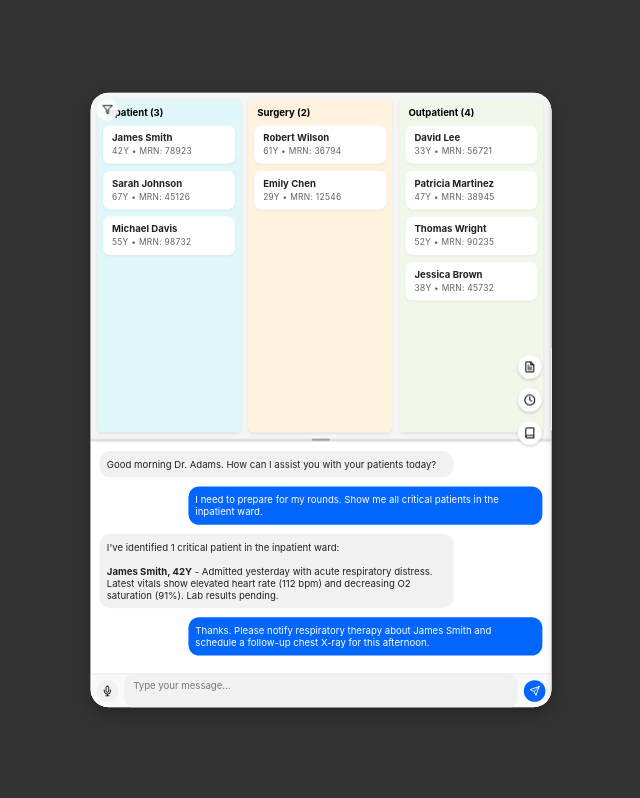
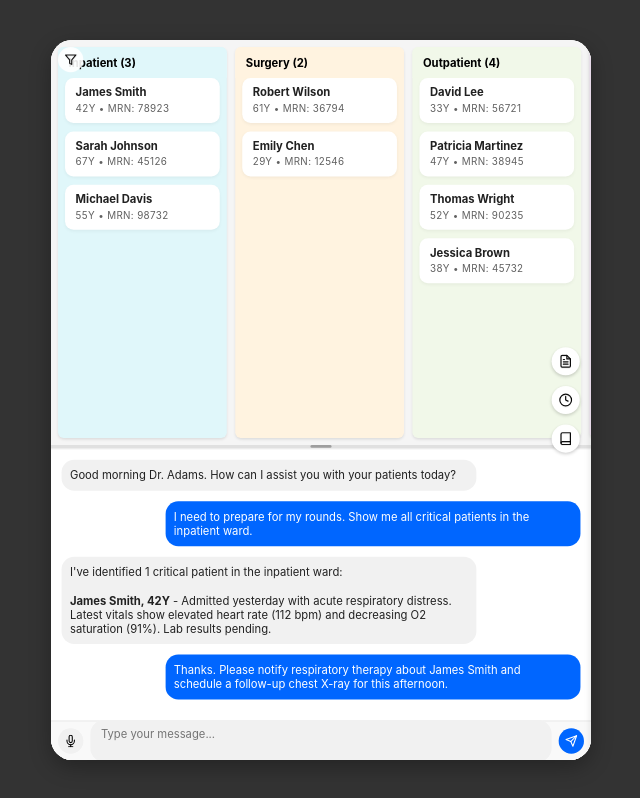
Before and after one commit to Tofua/PRM, a plain HTML site: page index.html in a window 1280 px wide. Shown: the whole page, without its empty margins (319-959 px from the left). Drawn offline with Linux system fonts and the light colour scheme.

Commit message:
Update index.html

```diff
--- a/index.html
+++ b/index.html
@@ -2,7 +2,7 @@
 <html lang="en">
 <head>
     <meta charset="UTF-8">
-    <meta name="viewport" content="width=device-width, initial-scale=1.0">
+    <meta name="viewport" content="width=device-width, initial-scale=1.0, maximum-scale=1.0, user-scalable=no">
     <title>PRM Pure-Visual UI Mockup</title>
     <style>
         :root {
@@ -31,6 +31,32 @@
             margin: 0;
             padding: 0;
             font-family: -apple-system, BlinkMacSystemFont, "SF Pro", sans-serif;
+            -webkit-tap-highlight-color: transparent;
+            -webkit-touch-callout: none;
+            -webkit-user-select: none;
+            -khtml-user-select: none;
+            -moz-user-select: none;
+            -ms-user-select: none;
+            user-select: none;
+        }
+
+        /* Allow text input in specific elements */
+        input, textarea {
+            -webkit-user-select: text;
+            -khtml-user-select: text;
+            -moz-user-select: text;
+            -ms-user-select: text;
+            user-select: text;
+        }
+
+        html, body {
+            overscroll-behavior: none; /* Prevent pull-to-refresh */
+            overflow: hidden;
+            touch-action: none;
+            height: 100%;
+            width: 100%;
+            margin: 0;
+            padding: 0;
         }
 
         body {
@@ -38,8 +64,13 @@
             display: flex;
             justify-content: center;
             align-items: center;
-            height: 100vh;
+            min-height: 100vh;
+            height: 100%;
+            width: 100%;
+            margin: 0;
+            padding: 0;
             overflow: hidden;
+            position: fixed; /* Prevent bounce/scroll on mobile */
         }
 
         #ipad-container {
@@ -50,6 +81,7 @@
             border-radius: 30px;
             overflow: hidden;
             box-shadow: 0 10px 30px rgba(0, 0, 0, 0.3);
+            transform-origin: center center;
         }
 
         #app {
@@ -435,18 +467,58 @@
         @media only screen and (max-width: 768px), (max-height: 1024px) {
             #ipad-container {
                 transform: scale(0.8);
+                transform-origin: center center;
             }
         }
 
         @media only screen and (max-width: 615px), (max-height: 820px) {
             #ipad-container {
                 transform: scale(0.6);
+                transform-origin: center center;
             }
         }
 
         @media only screen and (max-width: 461px), (max-height: 615px) {
             #ipad-container {
                 transform: scale(0.45);
+                transform-origin: center center;
+            }
+        }
+
+        /* Mobile-specific scaling */
+        @media only screen and (max-device-width: 480px) {
+            body {
+                display: flex;
+                justify-content: center;
+                align-items: center;
+                min-height: 100vh;
+                overflow: hidden;
+                touch-action: none;
+            }
+
+            #ipad-container {
+                transform: scale(0.4);
+                transform-origin: center center;
+                max-width: 100vw;
+                max-height: 100vh;
+            }
+        }
+
+        /* Safari-specific fixes */
+        @supports (-webkit-touch-callout: none) {
+            body {
+                /* Prevent overscroll/bounce effect on iOS */
+                position: fixed;
+                width: 100%;
+                height: 100%;
+            }
+
+            #ipad-container {
+                /* Added for better iOS compatibility */
+                -webkit-transform: scale(0.4);
+                -webkit-transform-origin: center center;
+                transform: scale(0.4);
+                transform-origin: center center;
             }
         }
     </style>
@@ -741,6 +813,43 @@
     </div>
 
     <script>
+        // Add a specific "viewport lock" function for mobile Safari
+        function lockViewport() {
+            // Get the current dimensions
+            const vh = window.innerHeight;
+            const vw = window.innerWidth;
+
+            // Force the size to current dimensions
+            document.documentElement.style.setProperty('--vh', `${vh}px`);
+            document.documentElement.style.setProperty('--vw', `${vw}px`);
+
+            // Set up the iPad container to maintain aspect ratio
+            const ipadContainer = document.getElementById('ipad-container');
+
+            // Calculate scale to fit while maintaining aspect ratio
+            const targetRatio = 1024 / 768; // iPad height/width
+            const windowRatio = vh / vw;
+
+            let scale;
+            if (windowRatio > targetRatio) {
+                // Window is taller than iPad ratio, fit to width
+                scale = vw / 768 * 0.9;
+            } else {
+                // Window is wider than iPad ratio, fit to height
+                scale = vh / 1024 * 0.9;
+            }
+
+            // Apply the scale
+            ipadContainer.style.transform = `scale(${scale})`;
+        }
+
+        // Call when page loads
+        window.addEventListener('load', lockViewport);
+
+        // Call again if orientation changes
+        window.addEventListener('resize', lockViewport);
+        window.addEventListener('orientationchange', lockViewport);
+
         // Get elements
         const splitHandle = document.getElementById('splitHandle');
         const app = document.getElementById('app');
```
